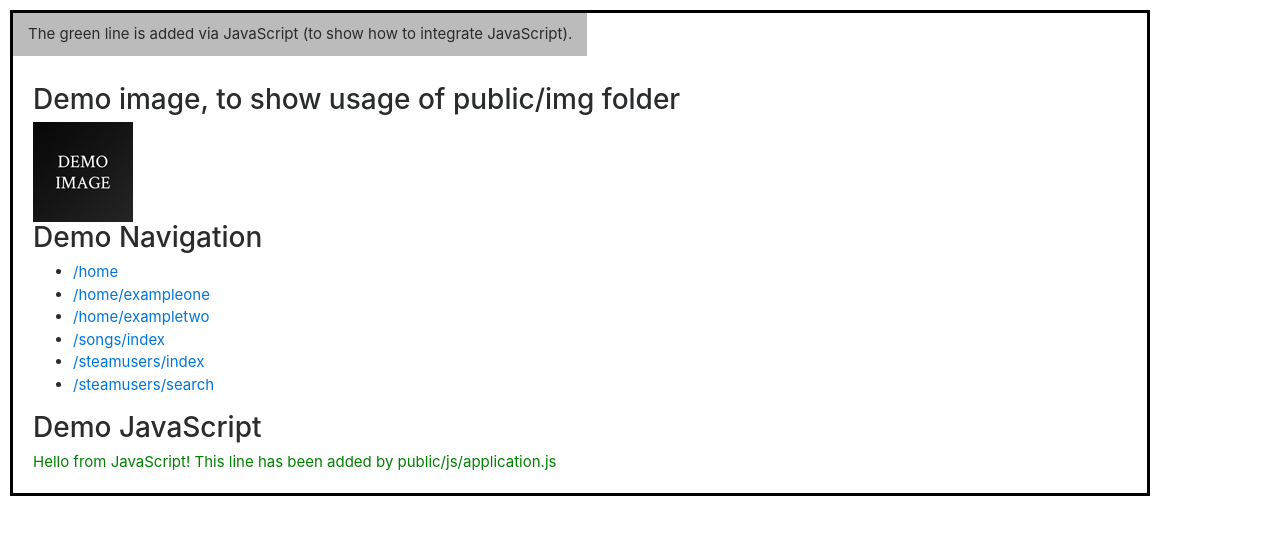
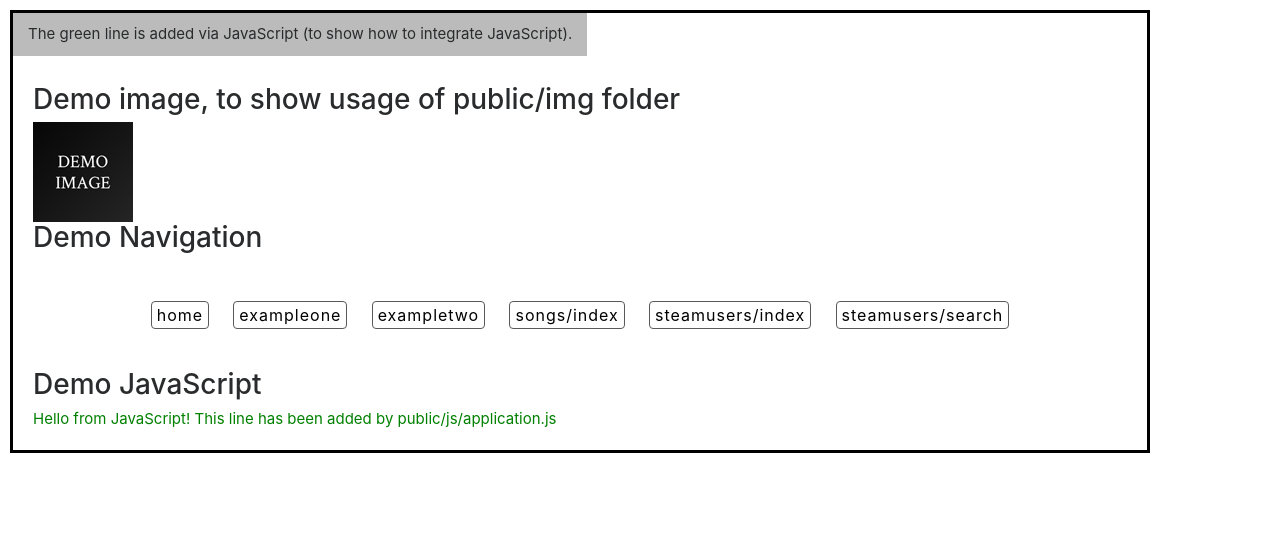
Before and after one commit to Suzin77/Steam-app, a PHP site: page /MVC/application/views/_templates/header.php in a window 1280 px wide. Shown: the top 535 px of the page. Run offline with PHP 8.4, Linux system fonts and the light colour scheme; some libraries are stand-ins or nearby versions.

Commit message:
css
- css and sanitation of enterned data

```diff
--- a/application/views/_templates/debug.php
+++ b/application/views/_templates/debug.php
@@ -6,6 +6,7 @@ if(isset($userInfo)){
 	//var_dump($ftableBody);
 	echo"</br>".$userFriendsTable;
 	echo"</br>".$tableAchiv;
+	var_dump($userAchivments);
 	//var_dump($userFriends);
 	//$user_model->recursiveResponse($userInfo);
 	//$userFriendsModel->recursiveResponse($userFriends);
--- a/application/views/_templates/header.php
+++ b/application/views/_templates/header.php
@@ -32,16 +32,16 @@
     </div>
     <!-- navigation -->
     <h3>Demo Navigation</h3>
-    <div class="navigation">
+    <div class="nav navigation">
         <ul>
             <!-- same like "home" or "home/index" -->
-            <li><a href="<?php echo URL; ?>"><?php echo URL; ?>home</a></li>
-            <li><a href="<?php echo URL; ?>home/exampleone"><?php echo URL; ?>home/exampleone</a></li>
-            <li><a href="<?php echo URL; ?>home/exampletwo"><?php echo URL; ?>home/exampletwo</a></li>
+            <li class = "btn"><a href="<?php echo URL; ?>">home</a></li>
+            <li class = "btn"><a href="<?php echo URL; ?>home/exampleone">exampleone</a></li>
+            <li class = "btn"><a href="<?php echo URL; ?>home/exampletwo">exampletwo</a></li>
             <!-- "songs" and "songs/index" are the same -->
-            <li><a href="<?php echo URL; ?>songs/"><?php echo URL; ?>songs/index</a></li>
-            <li><a href ="<?php echo URL; ?>steamusers/"><?php echo URL; ?>steamusers/index</a></li>
-            <li><a href ="<?php echo URL; ?>steamusers/search"><?php echo URL; ?>steamusers/search</a></li>
+            <li class = "btn"><a href="<?php echo URL; ?>songs/">songs/index</a></li>
+            <li class = "btn"><a href ="<?php echo URL; ?>steamusers/">steamusers/index</a></li>
+            <li class = "btn"><a href ="<?php echo URL; ?>steamusers/search">steamusers/search</a></li>
         </ul>
     </div>
     <!-- simple div for javascript output, just to show how to integrate js into this MVC construct -->
--- a/application/views/_templates/tablesviews.php
+++ b/application/views/_templates/tablesviews.php
@@ -36,7 +36,6 @@ class TablesViews
 	public function createTableBody($tableHeaders,$tableData)
 	{
 		$tbody = "<tbody>";
-
 		foreach($tableData as $key => $value){
 			//var_dump($key);
 			//echo "</br>";
@@ -47,7 +46,6 @@ class TablesViews
 				$tbody .="
 
 						  <td>".$value[$column]."</td>";
-
 			}
 			$tbody .= "</tr>";
 		}
--- a/public/css/style.css
+++ b/public/css/style.css
@@ -12,6 +12,14 @@ body {
 table {
     font-size: 13px;
     border-collapse: separate;
+}
+
+a, a:hover {
+    text-decoration: none;
+    color: black;
+}
+a: hover {
+
 }
 
 .container {
@@ -32,3 +40,46 @@ table {
 .bold {
     font-weight: bold;
 }
+
+/*buttons */
+
+.btn{
+  border: 1px solid #595959;
+  color: black;
+  padding: 3px 5px;
+  letter-spacing:1px;
+}
+
+.btn:hover {
+    background:#595959;
+    cursor: pointer;
+    transition: background .5s;
+    color:white;
+    border-radius: 3px;
+}
+
+.nav ul {
+  width:100%;
+    list-style: none;
+    margin: 0 auto;
+    padding: 30px 0;
+    text-align: center;
+
+}
+/*nav */
+.nav li {
+  display:inline-block;
+  border: 1px solid #595959;
+  color: black;
+  padding: 3px 5px;
+  letter-spacing:1px;
+  font-weight:400;
+  margin:10px;
+}
+
+.nav li:hover{
+  background:#595959;
+    cursor: pointer;
+    transition: background .5s;
+  color:white;
+}
```
Also changed, not shown: application/controller/steamusers.php (+6 -2 lines), application/models/steamapimodel.php (+7 -0 lines).
